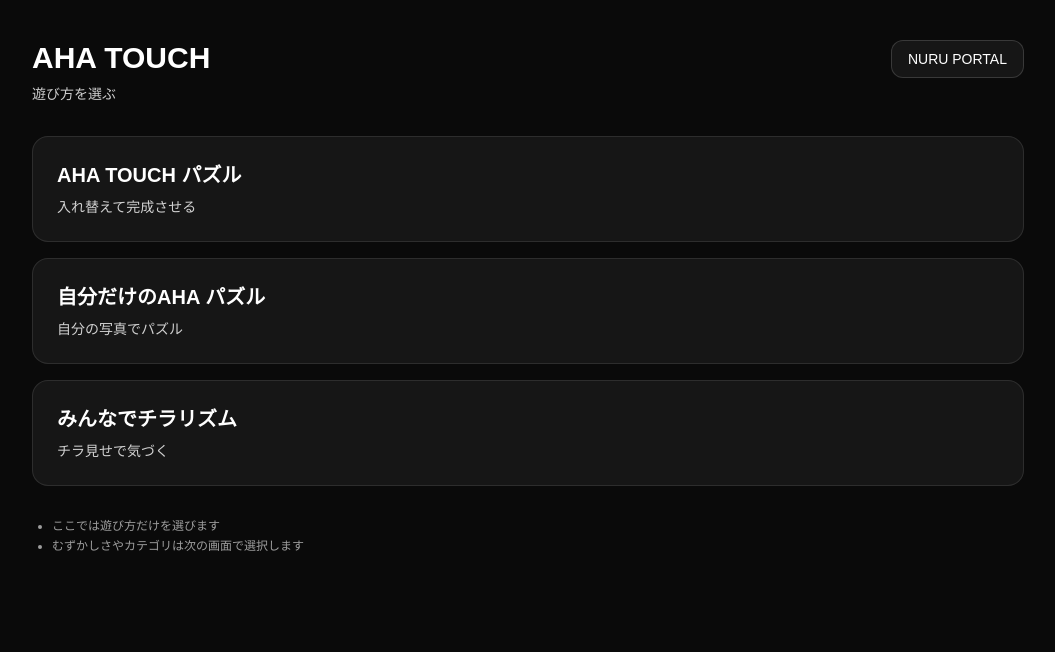
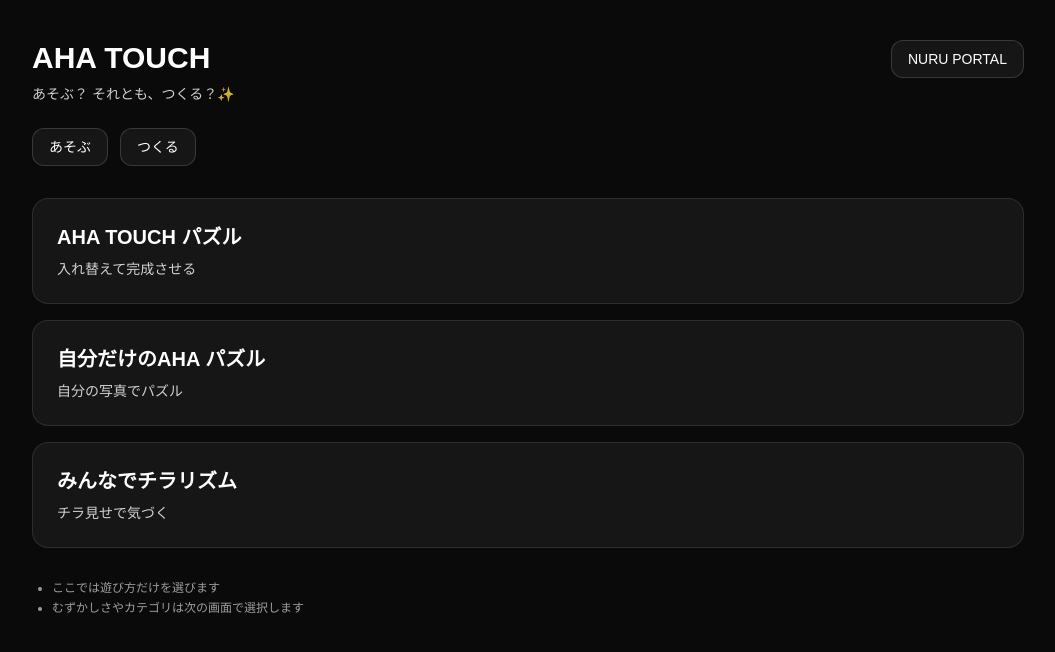
Before and after one commit to kan0601g-maker/nururmarket-ui, a Next.js app: page /ahatouch in a window 1280 px wide. Shown: the top 652 px of the page, without its empty margins (112-1167 px from the left). Built offline with nearby package versions, Linux system fonts and the light colour scheme.

Commit message:
refine aha touch home and chirarizumu flow

```diff
--- a/app/ahatouch/page.tsx
+++ b/app/ahatouch/page.tsx
@@ -27,7 +27,11 @@ export default function AhaTouchHomePage() {
         <div className="flex items-start justify-between gap-3">
           <div>
             <h1 className="text-3xl font-bold">AHA TOUCH</h1>
-            <p className="mt-2 text-sm opacity-80">遊び方を選ぶ</p>
+
+            {/* ★ HOMEの最初の一文（確定） */}
+            <p className="mt-2 text-sm opacity-80">
+              あそぶ？ それとも、つくる？✨
+            </p>
           </div>
 
           <Link
@@ -38,6 +42,24 @@ export default function AhaTouchHomePage() {
           </Link>
         </div>
 
+        {/* ★ 2択ボタン（あそぶ／つくる） */}
+        <div className="mt-6 flex flex-wrap gap-3">
+          <Link
+            href="/ahatouch/chirarizumu"
+            className="rounded-xl border border-white/15 bg-white/5 px-4 py-2 text-sm hover:bg-white/10 transition"
+          >
+            あそぶ
+          </Link>
+
+          <Link
+            href="/ahatouch/my"
+            className="rounded-xl border border-white/15 bg-white/5 px-4 py-2 text-sm hover:bg-white/10 transition"
+          >
+            つくる
+          </Link>
+        </div>
+
+        {/* ★ 既存タイル（詳細選択用） */}
         <div className="mt-8 space-y-4">
           {tiles.map((t) => (
             <Link
```
